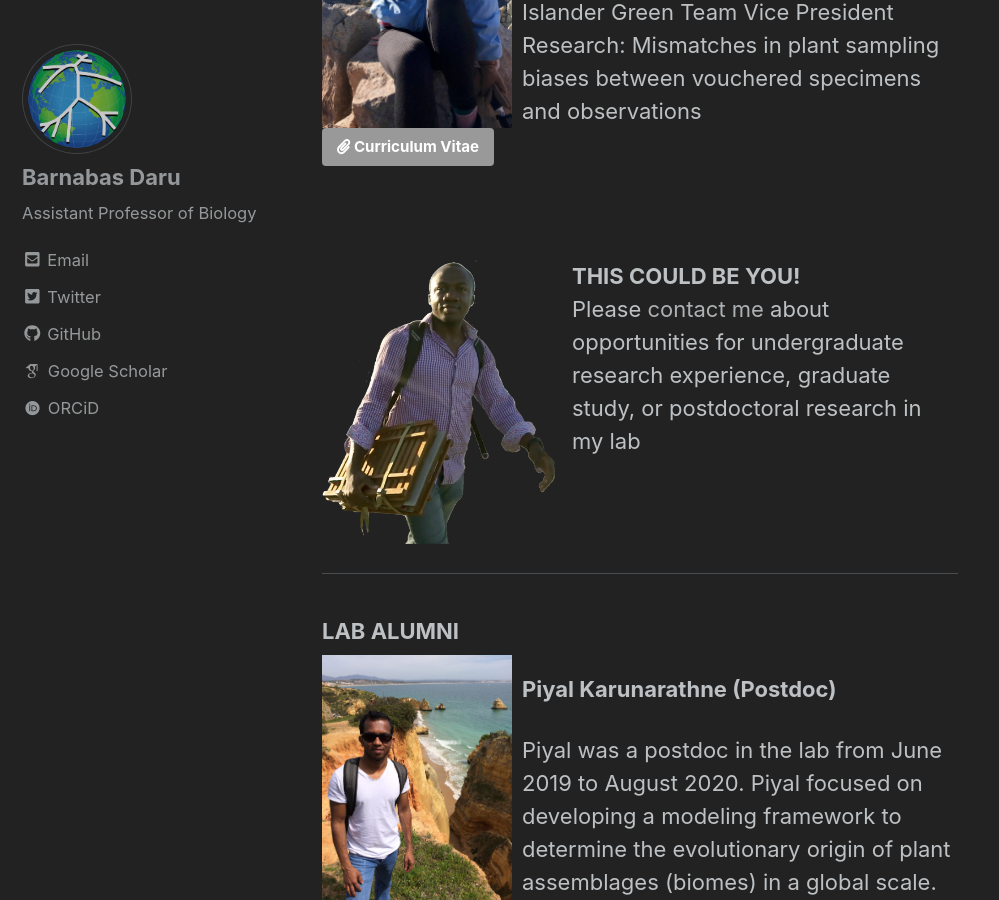
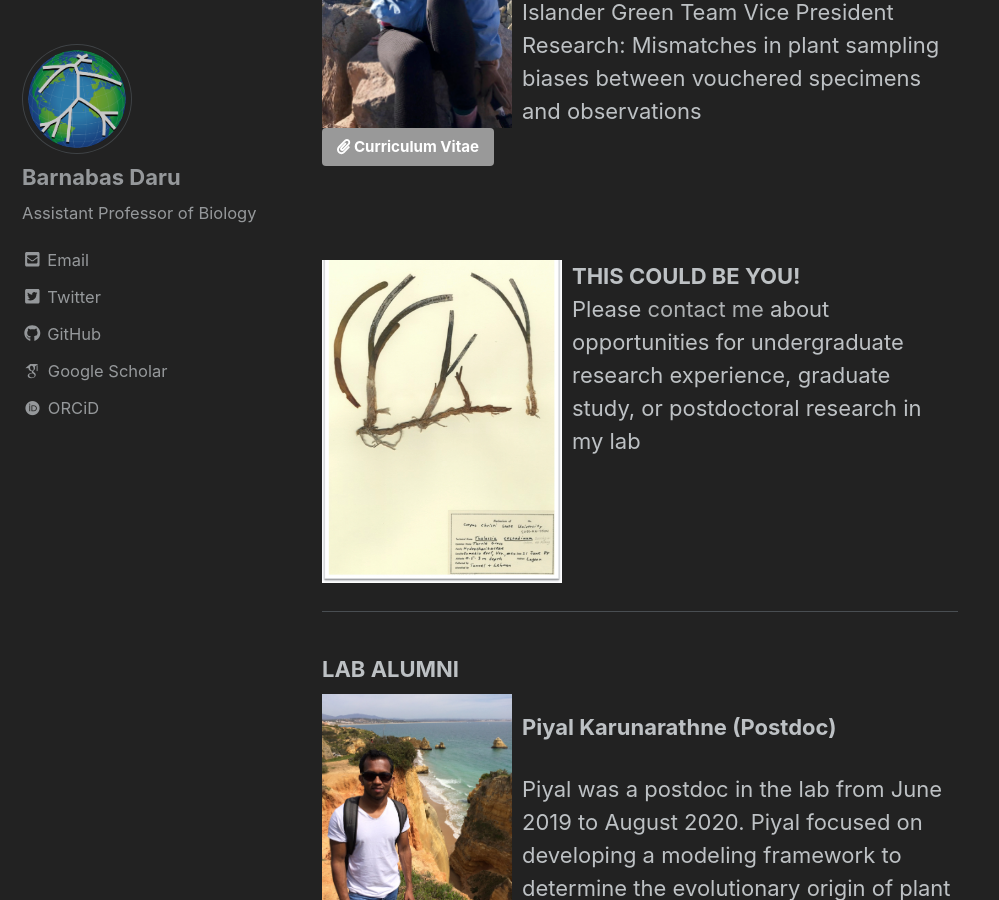
Before and after one commit to darunabas/darulab.github.io, a Jekyll site: the page built from _pages/people.md, in a window 1280 px wide and 900 px high, scrolled down 1657 px. Shown: the whole window, without its empty margins (0-999 px from the left). Built offline with Jekyll 4.4.1, drawn with Linux system fonts in a browser that asks for light colours; nearby versions of some CDN libraries; some web fonts are replaced.

Commit message:
Update people.md

```diff
--- a/_pages/people.md
+++ b/_pages/people.md
@@ -62,7 +62,7 @@ Research: Mismatches in plant sampling biases between vouchered specimens and ob
 
 <br clear="left"/>
 
-![future_lab-mate](/images/barna.png){:class="img-responsive"}{:width="250px"}{: style="float: left; padding-right:10px"}
+![future_lab-mate](/images/you.jpg){:class="img-responsive"}{:width="250px"}{: style="float: left; padding-right:10px"}
 
 **THIS COULD BE YOU!**
 Please <a target="_blank" rel="noopener noreferrer" href = "mailto: barnabas.daru@tamucc.edu">contact me</a> about opportunities for undergraduate research experience, graduate study, or postdoctoral research in my lab<br>
@@ -79,6 +79,10 @@ Please <a target="_blank" rel="noopener noreferrer" href = "mailto: barnabas.dar
 Piyal was a postdoc in the lab from June 2019 to August 2020. Piyal focused on developing a modeling framework to determine the evolutionary origin of plant assemblages (biomes) in a global scale. After finishing in the Daru lab, Piyal accepted a postdoctoral fellowship in Sweden.<br>
 [<i class="fa fa-paperclip" aria-hidden="true"></i> Curriculum Vitae]({{ site.baseurl}}/docs/d_PiyalCV.pdf){: .btn .btn--small .btn--primary}{:target="_blank"}<p>
 
+<br clear="left"/>
+
+![image-title-here](/images/keilana.jpg){:class="img-responsive"}{:width="200px"}{: style="float: left; padding-right:10px"}
+
 **Keilana Borja**
 
 Masters student
```
